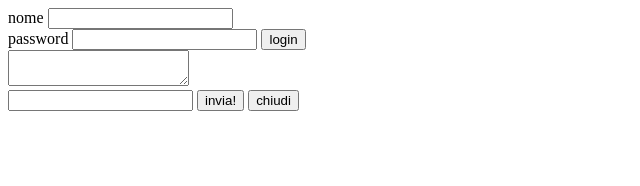
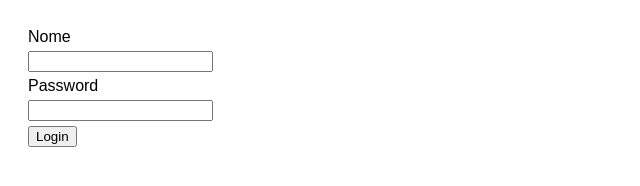
Before and after one commit to LudovicoMisch/Client, a plain HTML site: page index.html in a window 1280 px wide. Shown: the whole page, without its empty margins (0-640 px from the left). Drawn offline with Linux system fonts and the light colour scheme.

Commit message:
commit 3

```diff
--- a/index.html
+++ b/index.html
@@ -1,49 +1,91 @@
 <!DOCTYPE html>
-<html lang="en">
+<html lang="it">
 <head>
-    <meta charset="UTF-8">
-    <meta name="viewport" content="width=device-width, initial-scale=1.0">
-    <title>Client</title>
+  <meta charset="UTF-8">
+  <meta name="viewport" content="width=device-width, initial-scale=1.0">
+  <title>Client Chat</title>
+  <style>
+    body { font-family: Arial, sans-serif; padding: 20px; }
+    #chatArea { display: none; margin-top: 15px; }
+    textarea { width: 100%; height: 200px; }
+    input[type="text"], input[type="password"] { margin: 5px 0; }
+  </style>
 </head>
-<script>
-"use strict";
-function loginServer(){
- let user=document.getElementById("nome").value;
- let pass=document.getElementById("password").value;
- let LOGIN ="log|"+user+"|"+pass;
- ws.send(LOGIN) ;
-}
+<body>
 
+  <div id="loginArea">
+    <label>Nome</label><br>
+    <input id="nome" type="text"><br>
+    <label>Password</label><br>
+    <input id="password" type="text"><br>
+    <button onclick="loginServer()">Login</button>
+  </div>
+
+  <div id="chatArea">
+    <textarea id="ricezione" readonly></textarea><br>
+    <input id="msg" type="text" placeholder="Scrivi un messaggio...">
+    <button onClick="inviaAlServer()">Invia</button>
+    <button onClick="chiudiLaConnessione()">Chiudi</button>
+  </div>
+
+  <script>
+    "use strict";
 
     let ws = new WebSocket("ws://10.1.0.52:8090/chat25/5i1");
-
     ws.onmessage = gestoreRicezione;
 
 
-    function inviaAlServer(){
-        let messaggioDaInviare = document.getElementById("msg").value;
-        let user=document.getElementById("nome").value;
-        let mes="msg|"+user+"|"+"2025-10-07 T 10:32:10 Z"+"|"+messaggioDaInviare;
-        ws.send( mes );
+    function loginServer() {
+      let user = document.getElementById("nome").value;
+      let pass = document.getElementById("password").value;
+
+
+
+      let LOGIN = "log|" + user + "|" + pass;
+      ws.send(LOGIN);
+
+
     }
-      function gestoreRicezione(messaggioRicevuto){
-        console.log(messaggioRicevuto.data);
-        document.getElementById("ricezione").textContent += messaggioRicevuto.data + "\n";
+
+     function gestoreRicezione(messaggioRicevuto) {
+      let ricezione = document.getElementById("ricezione");
+      ricezione.textContent += messaggioRicevuto.data + "\n";
+       let data = messaggioRicevuto.data;
+      console.log(data);
+
+
+
+       if (data === "rlo|login errato") {
+        alert("Login errato! Riprova.");
+      }
+
+      else {
+        document.getElementById("ricezione").textContent += data + "\n";
+         document.getElementById("loginArea").style.display = "none";
+         document.getElementById("chatArea").style.display = "block";
+      }
+
     }
-    function chiudiLaConnessione(){
-        ws.close();
+
+    function inviaAlServer() {
+      let messaggioDaInviare = document.getElementById("msg").value;
+      let user = document.getElementById("nome").value;
+
+
+      let timestamp = new Date().toISOString();
+      let mes = "msg|" + user + "|" + timestamp + "|" + messaggioDaInviare;
+
+      ws.send(mes);
+      document.getElementById("msg").value = "";
     }
-</script>
-<body>
-    <label>nome</label>
-    <input id="nome" type="text"><br>
-    <label>password</label>
-    <input id="password" type="text">
-    <button onclick="loginServer()">login</button><br>
-  <textarea id="ricezione" readonly></textarea><br>
-  <input id="msg" type="text">
-  <button onClick="inviaAlServer()">invia!</button>
-  <button onClick="chiudiLaConnessione()">chiudi</button>
 
+
+
+    function chiudiLaConnessione() {
+      ws.close();
+      document.getElementById("chatArea").style.display = "none";
+      document.getElementById("loginArea").style.display = "block";
+    }
+  </script>
 </body>
 </html>
```
